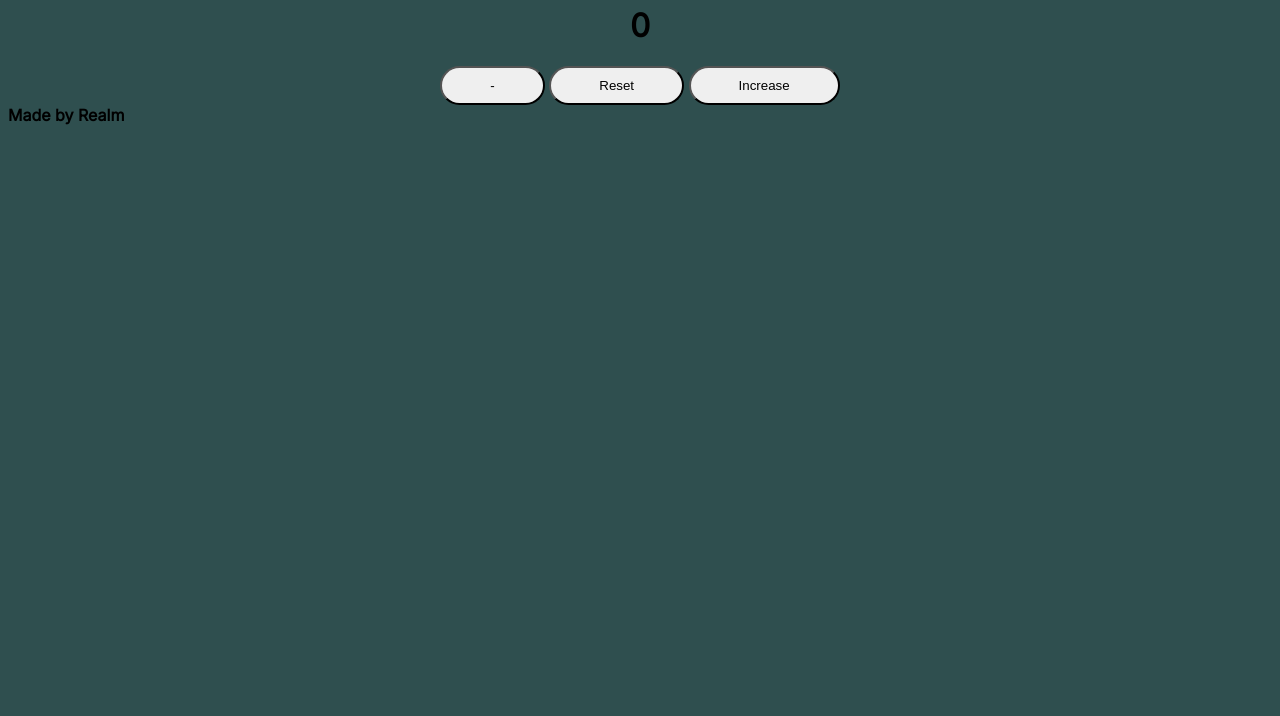
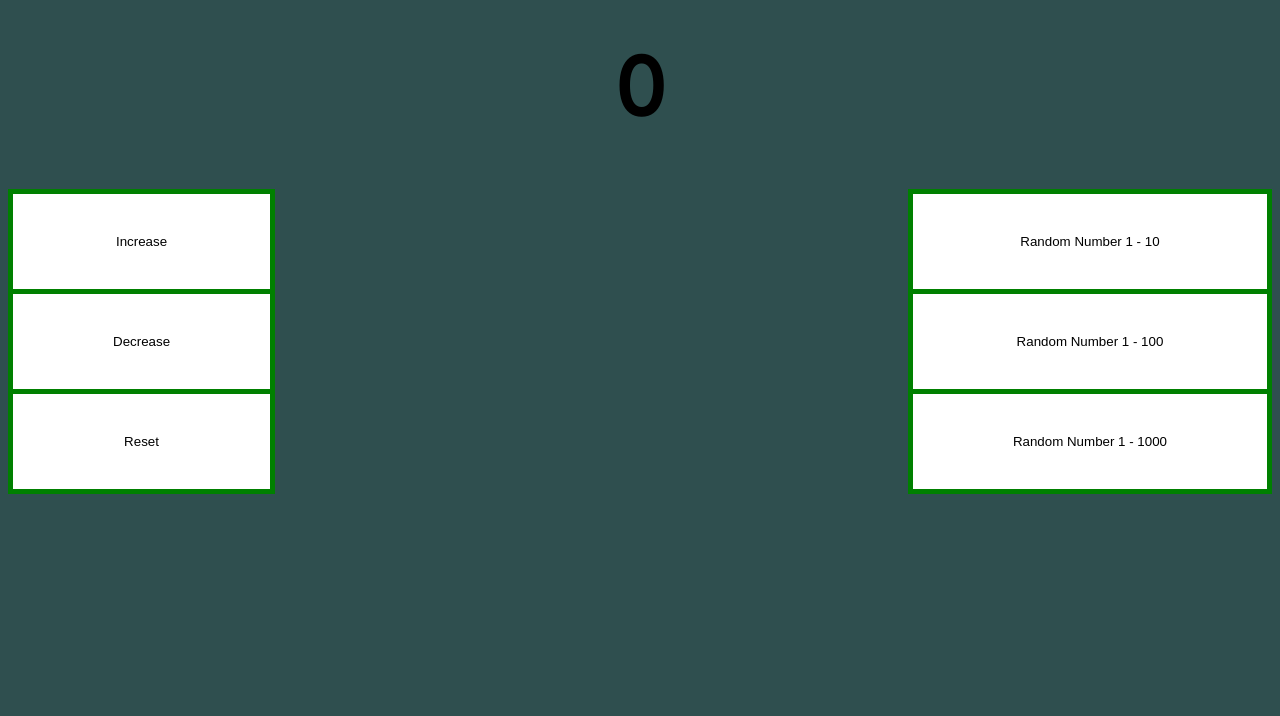
Before and after one commit to Realm9758/countinggame, a plain HTML site: page countinggame/index.html in a window 1280 px wide. Shown: the part 84-800 px from the top of the page. Drawn offline with Linux system fonts and the light colour scheme.

Commit message:
New button collums with random number guessers

```diff
--- a/countinggame/app.js
+++ b/countinggame/app.js
@@ -2,6 +2,9 @@ let counterDisplayElem = document.querySelector('.counter-display');
 let counterMinusElem = document.querySelector('.counter-minus');
 let counterMinusEleme = document.querySelector('.counter-minusr');
 let counterPlusElem = document.querySelector('.counter-plus');
+let counterPlusRand1 = document.querySelector('.counter-rand1');
+let counterPlusRand2 = document.querySelector('.counter-rand2');
+let counterPlusRand3 = document.querySelector('.counter-rand3');
 
 let count = 0;
 updateDisplay();
@@ -18,7 +21,21 @@ counterMinusEleme.addEventListener("click",()=>{
     count-=count;
     updateDisplay();
 });
-
+counterPlusRand1.addEventListener("click",()=>{
+    var y = Math.floor(Math.random() * 10 + 1);
+    count+=y;
+    updateDisplay();
+});
+counterPlusRand2.addEventListener("click",()=>{
+    var y = Math.floor(Math.random() * 100 + 1);
+    count+=y;
+    updateDisplay();
+});
+counterPlusRand3.addEventListener("click",()=>{
+    var y = Math.floor(Math.random() * 1000 + 1);
+    count+=y;
+    updateDisplay();
+});
 function updateDisplay(){
     counterDisplayElem.innerHTML = count;
 };
--- a/countinggame/index.html
+++ b/countinggame/index.html
@@ -4,18 +4,26 @@
   <link rel="stylesheet" href="style.css">
         <link rel="stylesheet" href="https://cdnjs.cloudflare.com/ajax/libs/font-awesome/6.2.0/css/all.min.css">
         <script defer src="app.js"></script>
-        <title>Counting game</title>
+        <title>Number Generator</title>
         <meta charset="utf-8">
         <meta name="viewport" content="width=device-width, initial-scale=1.0" >
         </head>
         <body>
             <center>
-            <h1>Counting game</h1>
+            <h1>Number Generator</h1>
             <h1 class="counter-display">(..)</h1>
-            <button class="counter-minus">-</button>
+            </center>
+            <div class="btn-group">
+
+            <button class="counter-plus">Increase</button>
+            <button class="counter-minus">Decrease</button>
             <button class="counter-minusr">Reset</button>
-            <button class="counter-plus">Increase</button>
-            </center>
-            <bottom><footer><b>Made by Realm</b></footer></bottom>
+            </div>
+            <div class="btn-group2">
+            <button class="counter-rand1">Random Number 1 - 10</button>
+            <button class="counter-rand2">Random Number 1 - 100</button>
+            <button class="counter-rand3">Random Number 1 - 1000</button>
+            </div>
+
         </body>
 </html>
--- a/countinggame/style.css
+++ b/countinggame/style.css
@@ -7,13 +7,13 @@ body{
     align-self: center;
 }
 button{
-    border-radius: 20px;
-    padding-left: 3rem;
-    padding-right: 3rem;
-    padding-top: 10px;
-    padding-bottom: 10px;
+    padding: 30px;
+    text-align:center;
     cursor: pointer;
     transition: 0.2s;
+}
+.counter-display{
+  font-size: 5rem;
 }
 
 button:hover{
@@ -29,3 +29,50 @@ button:hover{
      width: 100%;
   }
 }
+.btn-group{
+  float:left;
+  padding-bottom: 10rem;
+}
+.btn-group button {
+  background-color: white; /* Green background */
+  border: 5px solid green; /* Green border */
+  color: black; /* White text */
+  padding: 40px 100px; /* Some padding */
+  cursor: pointer; /* Pointer/hand icon */
+  width: 100%; /* Set a width if needed */
+  display: block; /* Make the buttons appear below each other */
+}
+
+.btn-group button:not(:last-child) {
+  border-bottom: none; /* Prevent double borders */
+}
+
+/* Add a background color on hover */
+.btn-group button:hover {
+  background-color: darkgreen;
+  color: white;
+}
+
+.btn-group2{
+  float:right;
+  padding-bottom: 10rem;
+}
+.btn-group2 button {
+  background-color: white; /* Green background */
+  border: 5px solid green; /* Green border */
+  color: black; /* White text */
+  padding: 40px 100px; /* Some padding */
+  cursor: pointer; /* Pointer/hand icon */
+  width: 100%; /* Set a width if needed */
+  display: block; /* Make the buttons appear below each other */
+}
+
+.btn-group2 button:not(:last-child) {
+  border-bottom: none; /* Prevent double borders */
+}
+
+/* Add a background color on hover */
+.btn-group2 button:hover {
+  background-color: darkgreen;
+  color: white;
+}
```
